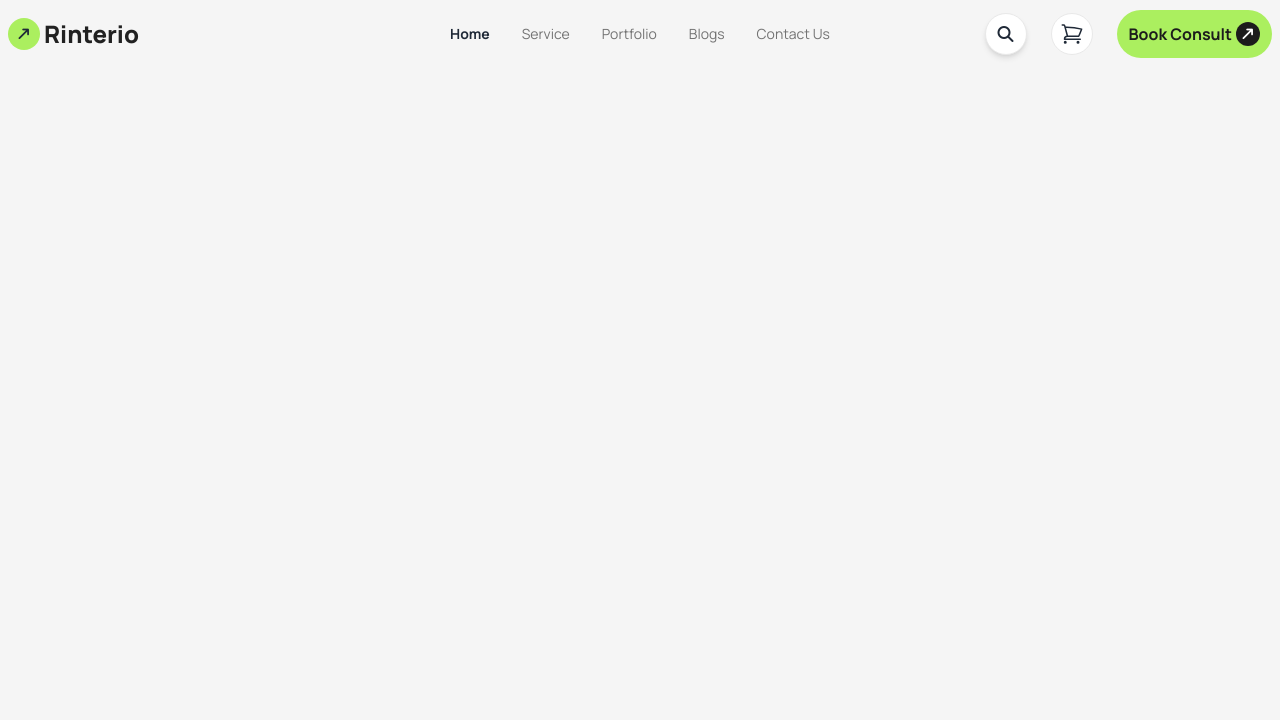
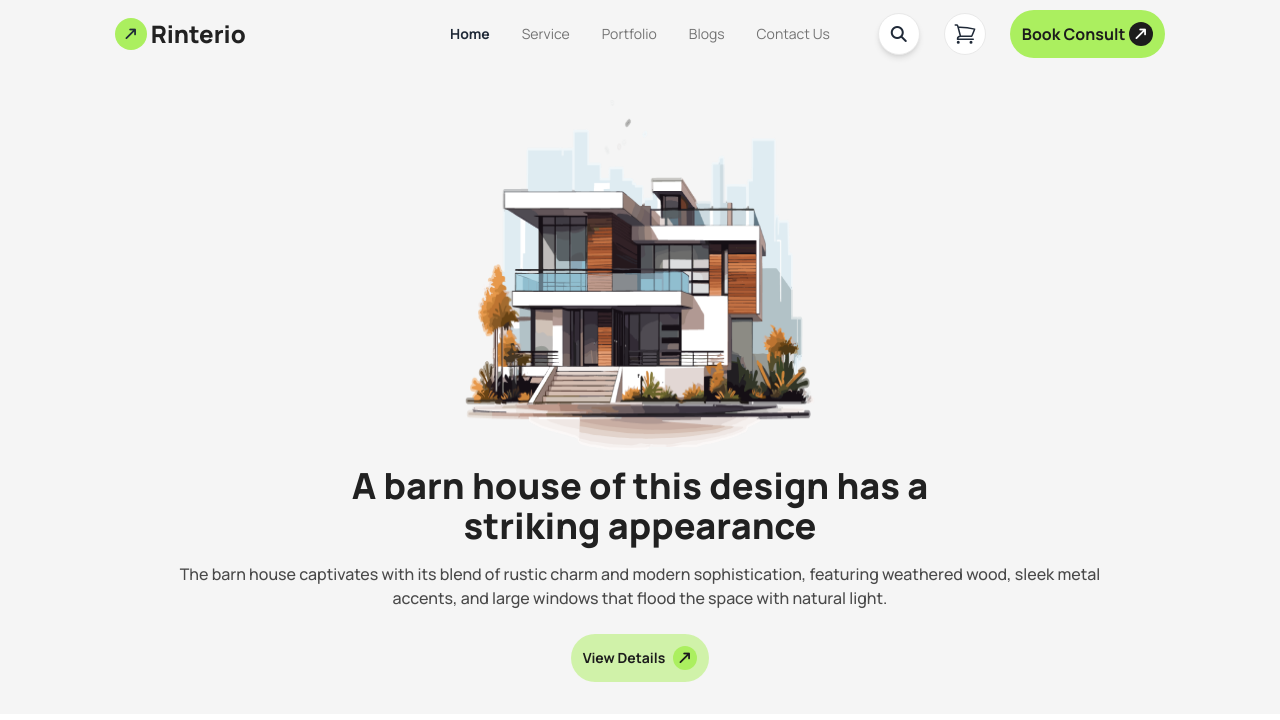
Before and after one commit to nuruddin538/reset9-assignment3, a plain HTML site: page index.html in a window 1280 px wide. Drawn offline with nearby package versions, Linux system fonts and the light colour scheme.

Commit message:
banner section added successfully with tailwind css

```diff
--- a/index.html
+++ b/index.html
@@ -25,6 +25,7 @@
                         border1: 'rgb(233,233,233)',
                         btn1: 'rgb(171,239,95)',
                         btn2: 'rgba(171,239,95,0.2)',
+                        btn3: 'rgba(171,239,95,0.5)'
                     },
                     fontFamily: {
                         Manrope: '"Manrope", serif;'
@@ -36,8 +37,9 @@
 </head>
 <body class="font-Manrope">
     <!-- Header section -->
-     <header class="w-full h-screen bg-[#F5F5F5]">
-        <nav class="container mx-auto">
+     <header class="w-full h-auto bg-[#F5F5F5]">
+        <div class="w-11/12 md:w-10/12 mx-auto">
+            <nav>
                 <div class="navbar">
                     <div class="navbar-start">
                         <div class="bg-btn1 w-8 h-8 rounded-full flex justify-center items-center">
@@ -66,8 +68,8 @@
                                       </svg>
 
                                 </div>
-                            <div class="bg-[#ABEF5F] rounded-3xl p-3 flex gap-1">
-                                <a class="text-base font-bold text-tertiary">Book Consult</a>
+                                <div class="bg-[#ABEF5F] rounded-3xl p-3 flex justify-center items-center gap-1">
+                                    <a class="text-xs lg:text-base font-normal lg:font-bold text-tertiary">Book Consult</a>
                                     <div class="bg-[#1C1C1C] w-6 h-6 rounded-full flex justify-center items-center">
                                     <i class="fa-solid fa-arrow-right-long text-white text-sm transform -rotate-45"></i>
                                     </div>
@@ -84,6 +86,26 @@
                     </div>
                   </div>
             </nav>
+            <section>
+                <div class="py-8">
+                    <div class="flex items-center justify-center">
+                        <img class="w-[250px] h-[250px] md:w-[350px] md:h-[350px]" src="assets/banner.png" alt="banner">
+                    </div>
+                    <div class="text-center mt-4">
+                        <h1 class="text-primary text-lg md:text-4xl font-extrabold text-center leading-tight">A barn house of this design has a <br> striking appearance</h1>
+                        <p class="text-secondary font-normal md:font-medium leading-6 text-center text-xs md:text-base mt-4">The barn house captivates with its blend of rustic charm and modern sophistication, featuring weathered wood, sleek metal <br> accents, and large windows that flood the space with natural light.</p>
+                        <button class="bg-btn3 rounded-3xl mt-6 p-3">
+                            <div class="flex justify-center items-center gap-2">
+                                <a class="text-sm font-bold text-tertiary leading-6">View Details</a>
+                                <div class="bg-btn1 w-6 h-6 rounded-full flex justify-center items-center">
+                                    <i class="fa-solid fa-arrow-right-long text-tertiary text-sm transform -rotate-45"></i>
+                                </div>
+                            </div>
+                        </button>
+                    </div>
+                </div>
+            </section>
+        </div>
      </header>
     <!-- Main section -->
      <main>
```
Lines whose indentation alone changed are shown as unchanged.
